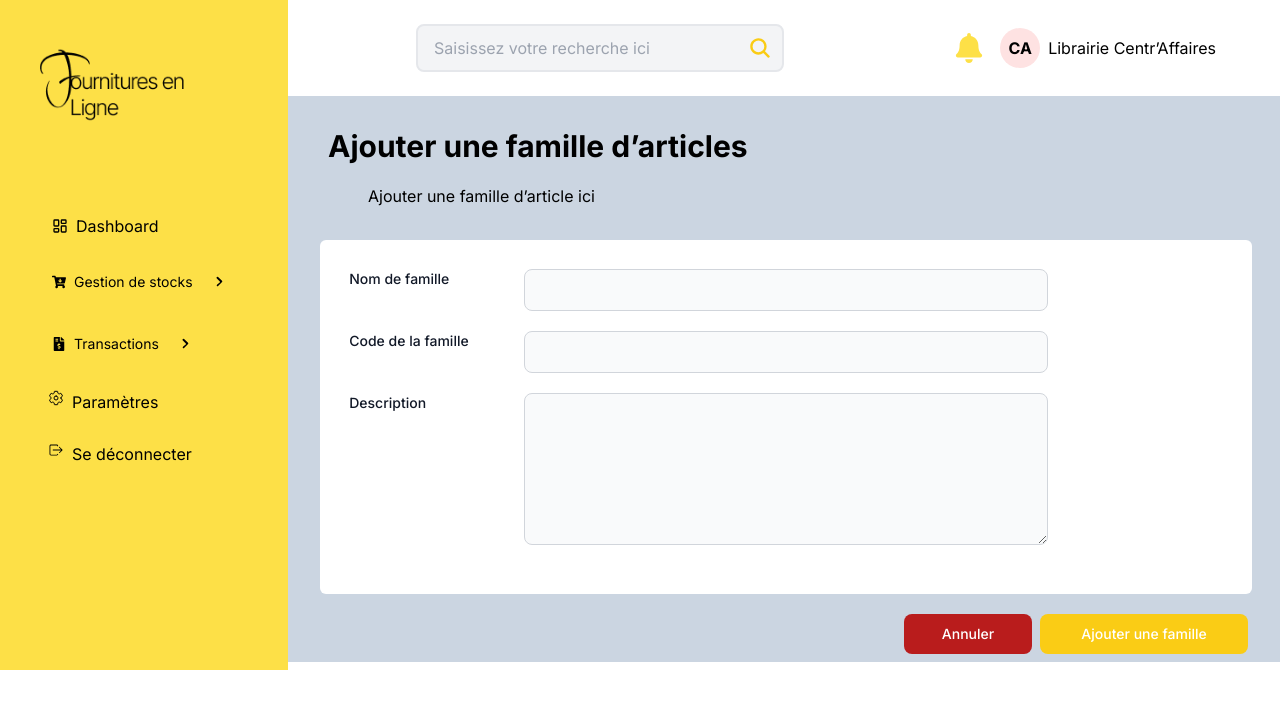
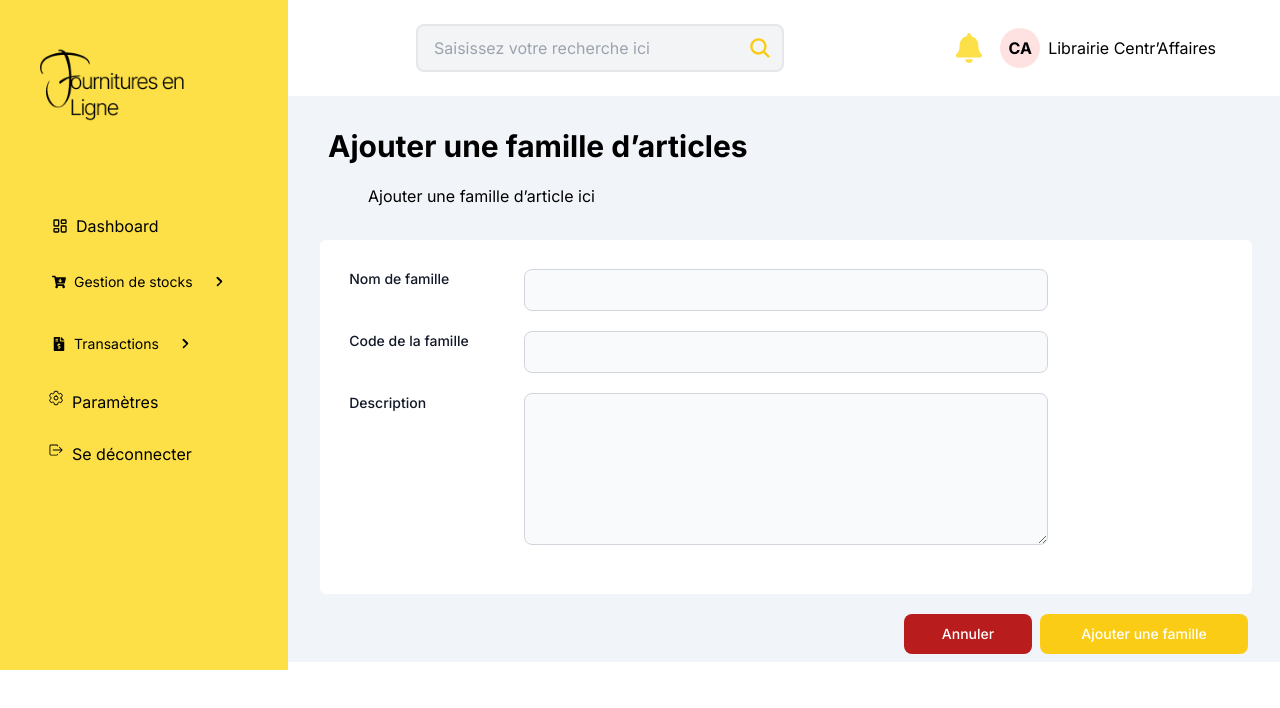
Before and after one commit to abraham241/integrationGstock, a Next.js app: page /gestiondestock/famillearticle/ajouterfamilleart in a window 1280 px wide. Shown: the top 708 px of the page. Built offline with nearby package versions, Linux system fonts and the light colour scheme.

Commit message:
couleur de fond

```diff
--- a/app/gestiondestock/famillearticle/ajouterfamilleart/page.js
+++ b/app/gestiondestock/famillearticle/ajouterfamilleart/page.js
@@ -18,7 +18,7 @@ function page() {
                 <div className='w-full'>
                     <Searchbar />
                 </div>
-                <div className='w-full bg-slate-300 h-full'>
+                <div className='w-full bg-slate-100 h-full'>
                     <div className='pt-8'>
                         <h1 className='text-3xl font-bold ml-10 '>
                             Ajouter une famille d’articles
```
